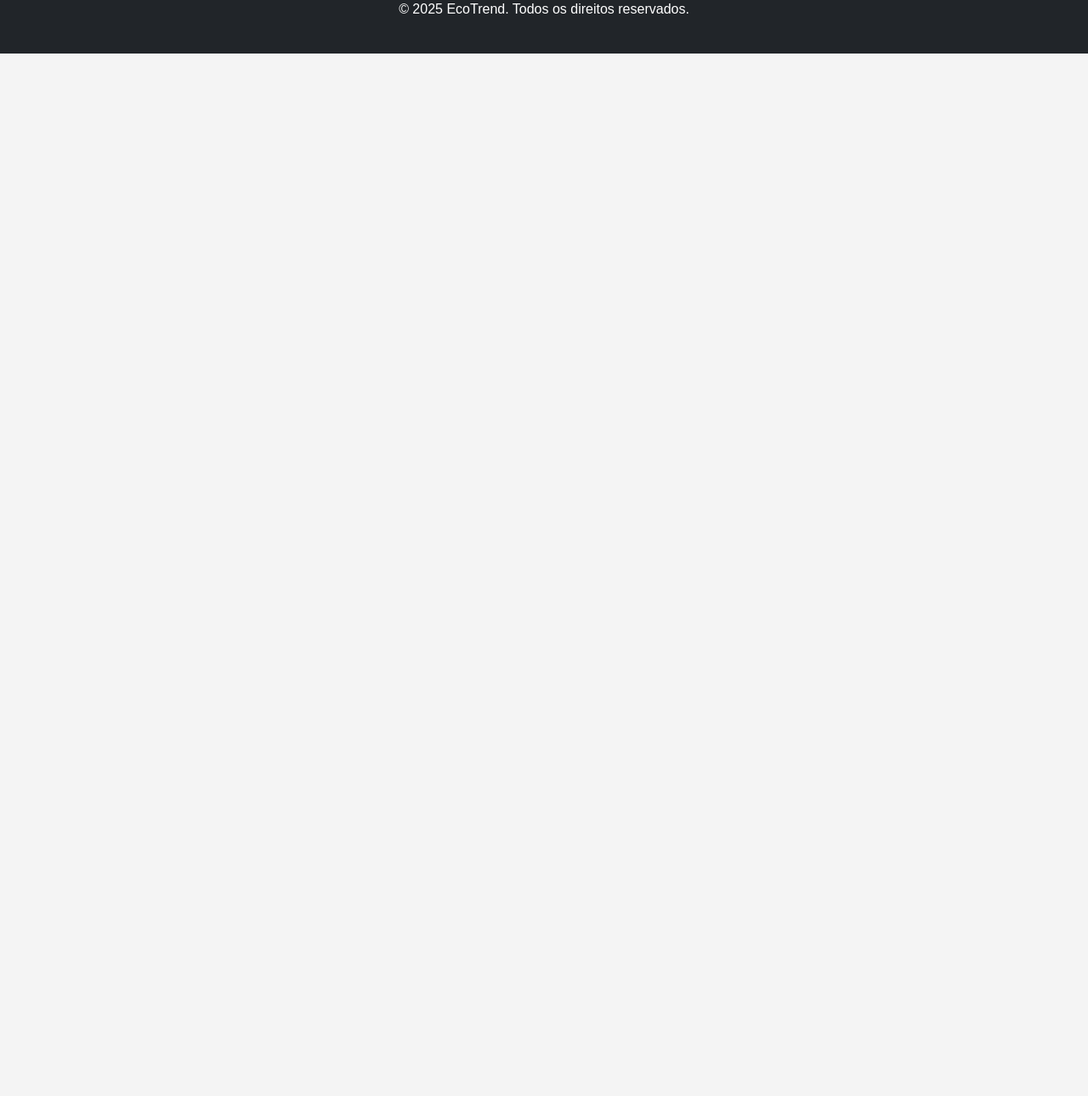
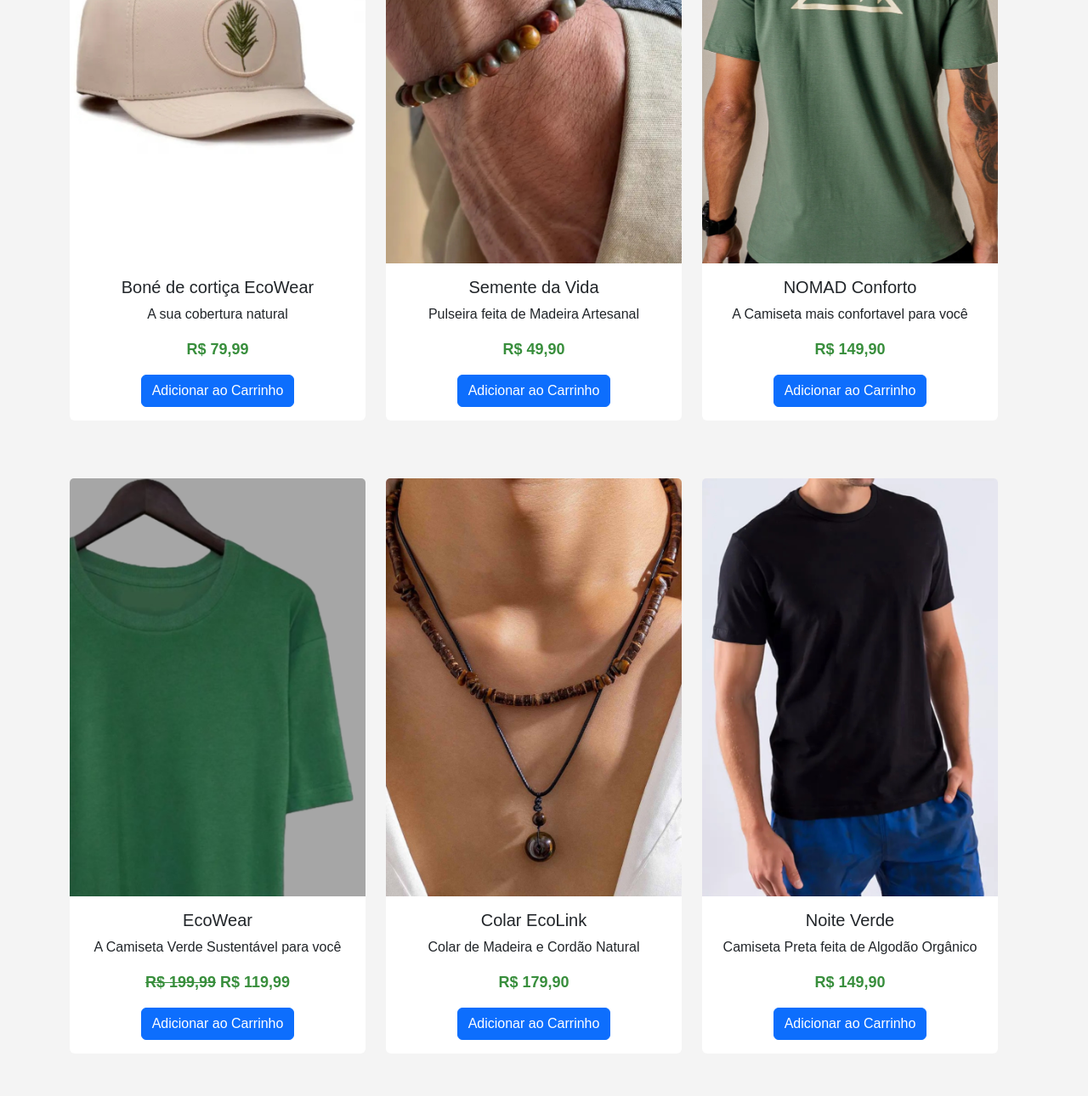
Before and after one commit to Matheus-Eiki/CP4-Front-End, a plain HTML site: page categorias.html in a window 1280 px wide. Shown: the part 797-2087 px from the top of the page at 85% size. Before the commit the page ends 860 px from the top, so only its background shows below. Drawn offline with nearby package versions, Linux system fonts and the light colour scheme.

Commit message:
Modificando JS para o funcionamento do filtro e adicionando cards com os produtos

```diff
--- a/categorias.html
+++ b/categorias.html
@@ -51,32 +51,91 @@
                 <h4>Filtrar por Marca</h4>
                 <label><input type="radio" name="marca" value="todos" checked onclick="filtrarProdutos()"> Todas</label><br>
                 <label><input type="radio" name="marca" value="ecowear" onclick="filtrarProdutos()"> EcoWear</label><br>
-                <label><input type="radio" name="marca" value="greenlife" onclick="filtrarProdutos()"> GreenLife</label><br>
-                <label><input type="radio" name="marca" value="biobag" onclick="filtrarProdutos()"> BioBag</label><br>
+                <label><input type="radio" name="marca" value="nomad" onclick="filtrarProdutos()"> NOMAD</label><br>
+                <label><input type="radio" name="marca" value="terra" onclick="filtrarProdutos()"> Tesouros da Terra</label><br>
             </aside>
 
 
             <!-- Grid de produtos -->
-            <div class="col-md-9 row" id="produtos">
-                <div class="col-md-4 produto acessorio" data-preco="69.90" data-tipo="acessorio" data-marca="biobag">
-                    <img src="https://via.placeholder.com/150" alt="Bolsa Ecológica BioBag">
-                    <h5>Bolsa Ecológica BioBag</h5>
-                    <p class="price">R$ 69,90</p>
-                    <button class="btn btn-primary" onclick="adicionarAoCarrinho('Bolsa Ecológica BioBag')">Adicionar ao Carrinho</button>
+            <div class="row gy-5 gx-4">
+
+                <!-- Boné de cortiça -->
+                <div class="col-md-4 col-12 produto" data-preco="79.99" data-tipo="acessorio" data-marca="ecowear">
+                    <div class="card">
+                        <img src="./src/assets/produto-4.png" class="card-img-top" alt="Boné de cortiça EcoWear">
+                        <div class="card-body">
+                            <h5 class="card-title">Boné de cortiça EcoWear</h5>
+                            <p class="card-text">A sua cobertura natural</p>
+                            <p class="price"> R$ 79,99</p>
+                            <button class="btn btn-primary" onclick="adicionarAoCarrinho('Boné de cortiça')">Adicionar ao Carrinho</button>
+                        </div>
+                    </div>
                 </div>
 
-                <div class="col-md-4 produto roupa" data-preco="89.90" data-tipo="roupa" data-marca="ecowear">
-                    <img src="https://via.placeholder.com/150" alt="Camiseta EcoWear">
-                    <h5>Camiseta EcoWear</h5>
-                    <p class="price">R$ 89,90</p>
-                    <button class="btn btn-primary" onclick="adicionarAoCarrinho('Camiseta EcoWear')">Adicionar ao Carrinho</button>
+                <!-- Semente da vida -->
+                <div class="col-md-4 col-12 produto" data-preco="49.90" data-tipo="acessorio" data-marca="terra">
+                    <div class="card">
+                        <img src="./src/assets/produto-5.png" class="card-img-top" alt="Pulserira Semente da Vida">
+                        <div class="card-body">
+                            <h5 class="card-title">Semente da Vida</h5>
+                            <p class="card-text">Pulseira feita de Madeira Artesanal</p>
+                            <p class="price"> R$ 49,90</p>
+                            <button class="btn btn-primary" onclick="adicionarAoCarrinho('Pulserira Semente da Vida')">Adicionar ao Carrinho</button>
+                        </div>
+                    </div>
                 </div>
 
-                <div class="col-md-4 produto acessorio desconto" data-preco="59.90" data-tipo="acessorio" data-marca="greenlife">
-                    <img src="https://via.placeholder.com/150" alt="Boné Sustentável GreenCap">
-                    <h5>Boné Sustentável GreenCap</h5>
-                    <p class="price"><s>R$ 79,90</s> R$ 59,90</p>
-                    <button class="btn btn-primary" onclick="adicionarAoCarrinho('Boné Sustentável GreenCap')">Adicionar ao Carrinho</button>
+
+                <!-- NOMAD conforto -->
+                <div class="col-md-4 col-12 produto" data-preco="149.90" data-tipo="roupa" data-marca="nomad">
+                    <div class="card">
+                        <img src="./src/assets/produto-2.png" class="card-img-top" alt="Camiseta NOMAD">
+                        <div class="card-body">
+                            <h5 class="card-title">NOMAD Conforto</h5>
+                            <p class="card-text">A Camiseta mais confortavel para você</p>
+                            <p class="price"> R$ 149,90</p>
+                            <button class="btn btn-primary" onclick="adicionarAoCarrinho('Camiseta NOMAD confort')">Adicionar ao Carrinho</button>
+                        </div>
+                    </div>
+                </div>
+
+                <!-- Camisa ECOWEAR -->
+                <div class="col-md-4 col-12 produto" data-preco="119.99" data-tipo="roupa" data-marca="ecowear">
+                    <div class="card">
+                        <img src="./src/assets/produto-1.png" class="card-img-top" alt="Camisa EcoWear">
+                        <div class="card-body">
+                            <h5 class="card-title">EcoWear</h5>
+                            <p class="card-text">A Camiseta Verde Sustentável para você</p>
+                            <p class="price"><s>R$ 199,99</s> R$ 119,99</p>
+                            <button class="btn btn-primary" onclick="adicionarAoCarrinho('Camiseta EcoWear')">Adicionar ao Carrinho</button>
+                        </div>
+                    </div>
+                </div>
+
+                <!-- EcoLink colar -->
+                <div class="col-md-4 col-12 produto" data-preco="179.90" data-tipo="acessorio" data-marca="terra">
+                    <div class="card">
+                        <img src="./src/assets/produto-6.png" class="card-img-top" alt="Colar EcoLink">
+                        <div class="card-body">
+                            <h5 class="card-title">Colar EcoLink</h5>
+                            <p class="card-text">Colar de Madeira e Cordão Natural</p>
+                            <p class="price"> R$ 179,90</p>
+                            <button class="btn btn-primary" onclick="adicionarAoCarrinho('Colar EcoLink')">Adicionar ao Carrinho</button>
+                        </div>
+                    </div>
+                </div>
+
+                <!-- Noite verde -->
+                <div class="col-md-4 col-12 produto" data-preco="149.90" data-tipo="roupa" data-marca="nomad">
+                    <div class="card">
+                        <img src="./src/assets/produto-3.png" class="card-img-top" alt="Noite Verde">
+                        <div class="card-body">
+                            <h5 class="card-title">Noite Verde</h5>
+                            <p class="card-text">Camiseta Preta feita de Algodão Orgânico</p>
+                            <p class="price"> R$ 149,90</p>
+                            <button class="btn btn-primary" onclick="adicionarAoCarrinho('Camiseta Noite Verde')">Adicionar ao Carrinho</button>
+                        </div>
+                    </div>
                 </div>
 
                 <div class="col-md-4 produto roupa" data-preco="199.90" data-tipo="roupa" data-marca="ecowear">
@@ -135,7 +194,8 @@
         const filtroTipo = document.querySelector('input[name="tipo"]:checked').value;
         const filtroMarca = document.querySelector('input[name="marca"]:checked').value;
 
-        const produtos = document.querySelectorAll('.produto');
+        // Alterando o seletor para pegar todos os elementos com atributos de dados
+        const produtos = document.querySelectorAll('[data-preco][data-tipo][data-marca]');
 
         produtos.forEach(produto => {
             const precoTexto = produto.querySelector('.price').innerText;
```
